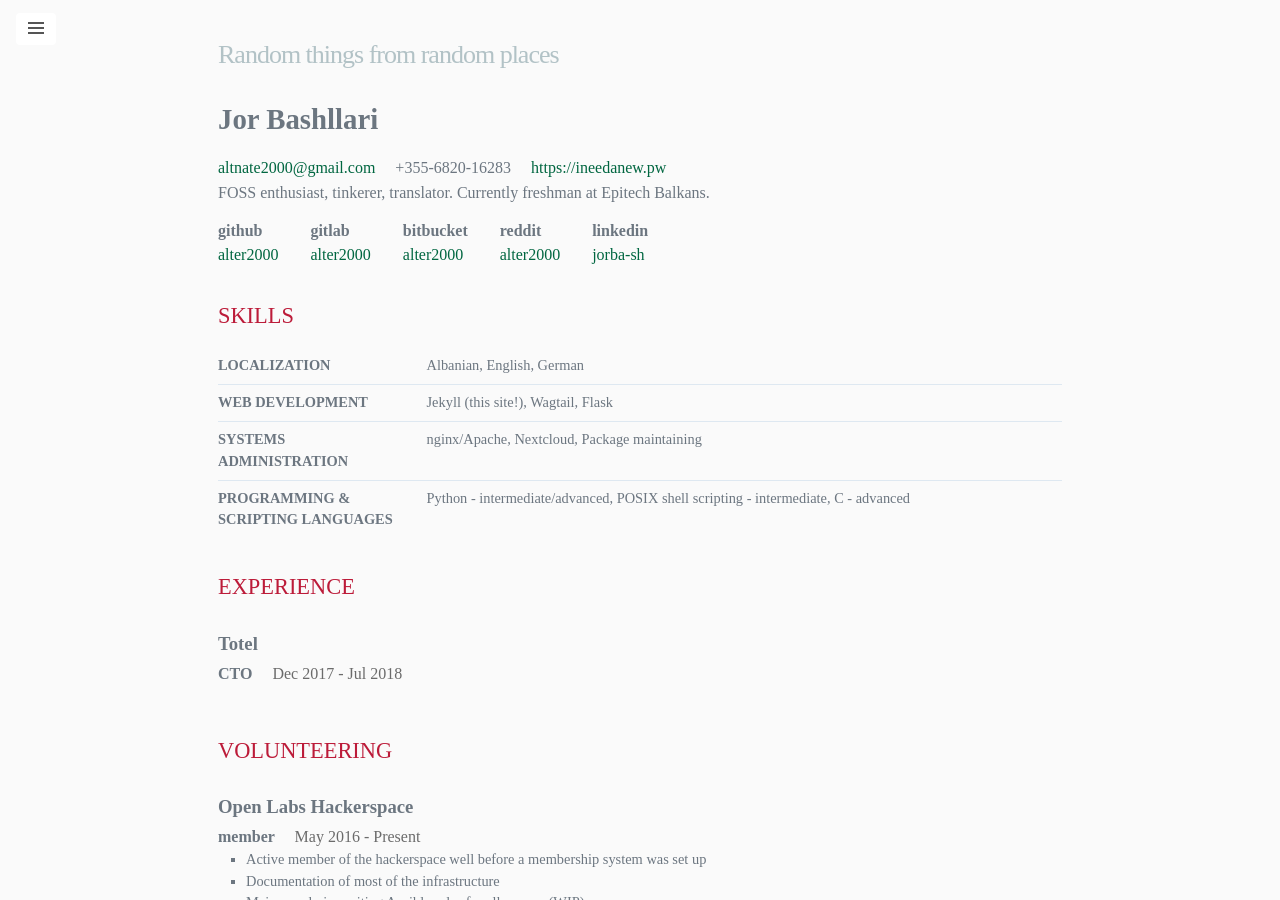
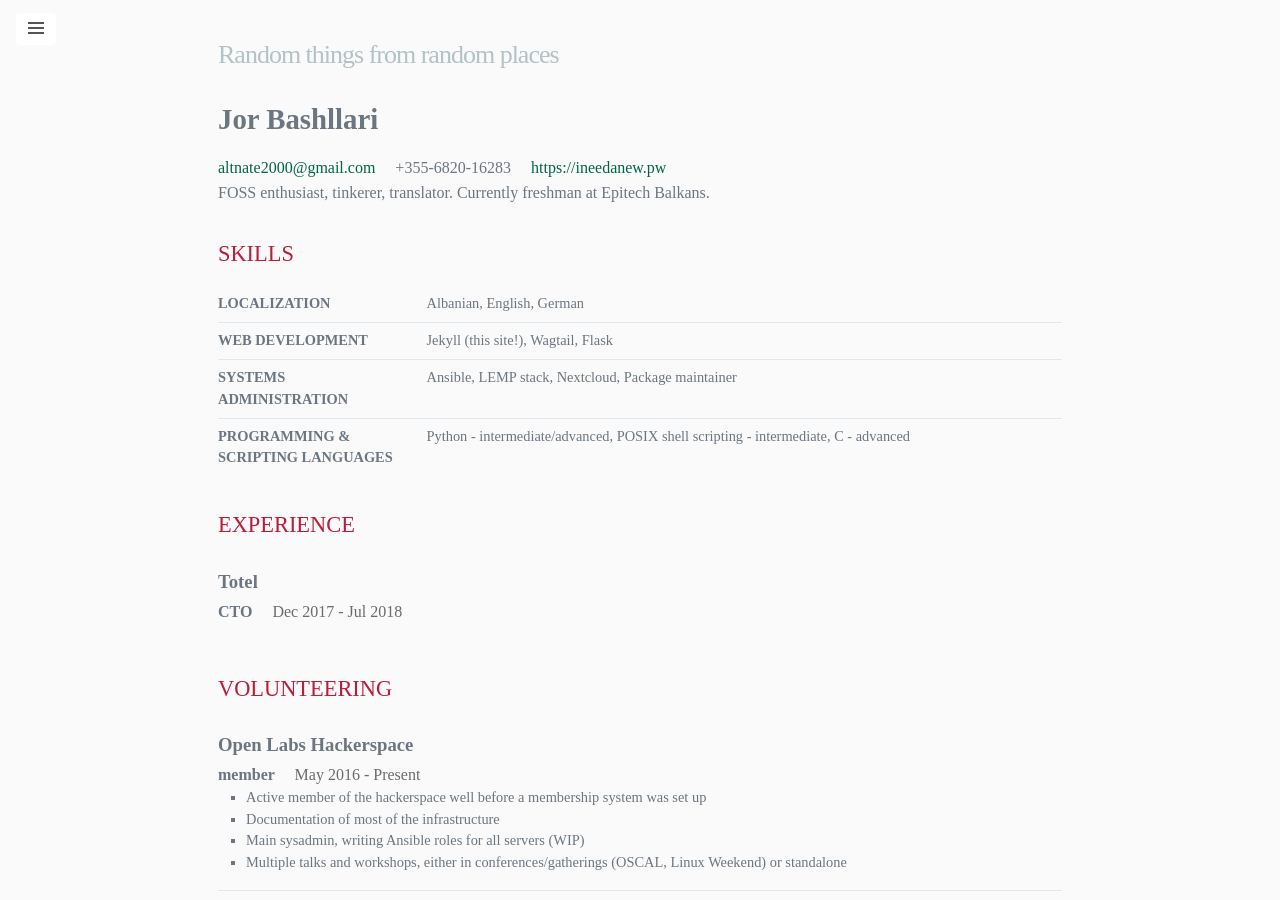
Before and after one commit to alter2000/alter2000.github.io, a Jekyll site: the page built from resume.html, in a window 1280 px wide and 900 px high. Built offline with Jekyll 4.4.1, drawn with Linux system fonts in a browser that asks for light colours; some of the changed lines change nothing that is shown; some of the changed text lies outside the part shown.

Commit message:
smolchang

```diff
--- a/_config.yml
+++ b/_config.yml
@@ -6,7 +6,7 @@ description: >
   regularly scheduled here. I hope you like it!
 
 
-  If you're looking for a hire, check [here](/resume).
+  If you're looking for a hire, look [here](/resume).
 lang: en
 # the base hostname & protocol for your site, e.g. http://example.com
 url: "https://alter2000.github.io"
--- a/_data/resume.yml
+++ b/_data/resume.yml
@@ -13,22 +13,22 @@ basics:
     postalCode: '1001'
     city: Tirana
     countryCode: AL
-  profiles:
-    - network: github
-      username: alter2000
-      url: https://github.com/alter2000
-    - network: gitlab
-      username: alter2000
-      url: https://gitlab.com/alter2000
-    - network: bitbucket
-      username: alter2000
-      url: https://bitbucket.org/alter2000
-    - network: reddit
-      username: alter2000
-      url: https://reddit.com/u/alter2000
-    - network: linkedin
-      username: jorba-sh
-      url: https://www.linkedin.com/in/jorba-sh/
+  # profiles:
+  #   - network: github
+  #     username: alter2000
+  #     url: https://github.com/alter2000
+  #   - network: gitlab
+  #     username: alter2000
+  #     url: https://gitlab.com/alter2000
+  #   - network: bitbucket
+  #     username: alter2000
+  #     url: https://bitbucket.org/alter2000
+  #   - network: reddit
+  #     username: alter2000
+  #     url: https://reddit.com/u/alter2000
+  #   - network: linkedin
+  #     username: jorba-sh
+  #     url: https://www.linkedin.com/in/jorba-sh/
 
 work:
   - company: Totel
@@ -95,9 +95,10 @@ skills:
   - name: Systems Administration
     level: Intermediate
     keywords:
-      - nginx/Apache
+      - Ansible
+      - LEMP stack
       - Nextcloud
-      - Package maintaining
+      - Package maintainer
 
   - name: Programming & Scripting Languages
     level: Intermediate
```
